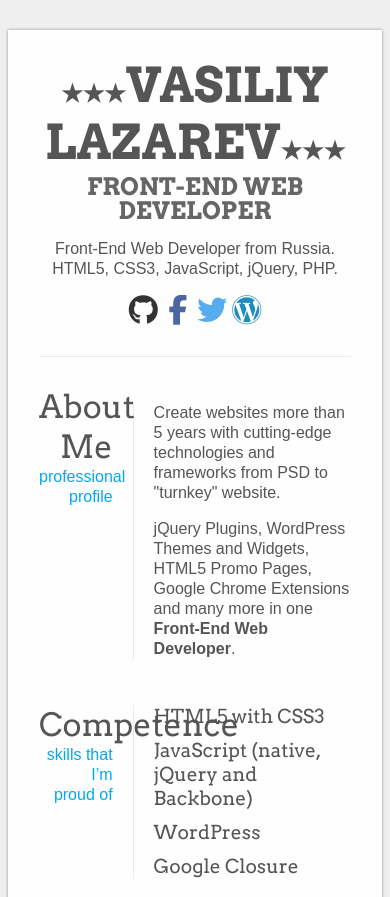
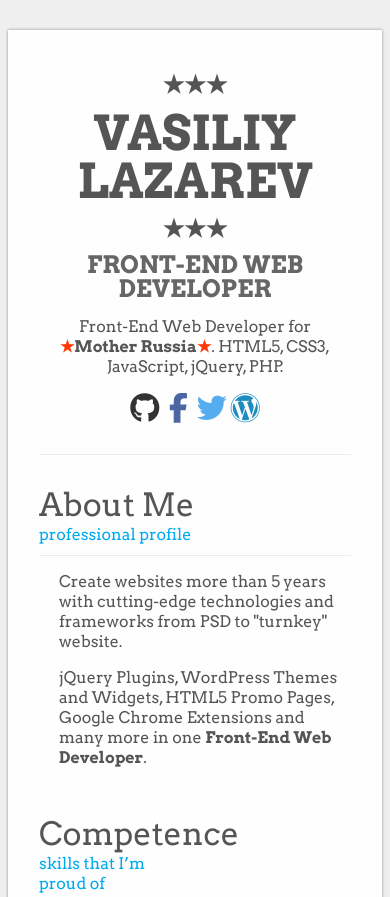
Before and after one commit to Belyash/belyash.github.io, a plain HTML site: page index.html in a window 390 px wide. Shown: the top 897 px of the page. Drawn offline with Linux system fonts and the light colour scheme; a web font is replaced by a local one.

```diff
--- a/index.html
+++ b/index.html
@@ -2,6 +2,7 @@
 <html>
 <head>
     <title>Vasiliy Lazarev aka Belyash, Front-End Web Developer</title>
+    <meta name="viewport" content="width=device-width,initial-scale=1.0,minimum-scale=1.0,maximum-scale=1.0,user-scalable=no">
     <link href="http://fonts.googleapis.com/css?family=Arvo:400,700" rel="stylesheet" type="text/css">
     <link href="http://fonts.googleapis.com/css?family=Droid+Sans:400,700" rel="stylesheet" type="text/css">
     <link rel="stylesheet" href="http://fortawesome.github.io/Font-Awesome/assets/font-awesome/css/font-awesome.css"/>
@@ -12,7 +13,7 @@
         <header class="header">
             <h1>Vasiliy Lazarev</h1>
             <h2>Front-End Web Developer</h2>
-            <p>Front-End Web Developer from Russia. HTML5, CSS3, JavaScript, jQuery, PHP.</p>
+            <p>Front-End Web Developer for <span class="russia">Mother&nbsp;Russia</span>. HTML5, CSS3, JavaScript, jQuery, PHP.</p>
             <ul class="social">
                 <li><a href="https://github.com/Belyash" target="_blank"><i class="fa fa-github"></i><span class="title">GitHub</span></a></li>
                 <li><a href="https://www.facebook.com/belyash" target="_blank"><i class="fa fa-facebook"></i><span class="title">Facebook</span></a></li>
--- a/style.css
+++ b/style.css
@@ -1,6 +1,6 @@
 html {
     color: #555555;
-    font: normal 16px/20px Arial, san-serif;
+    font: normal 16px/20px 'Arvo', Arial, san-serif;
 }
 body {
     background: #efefef;
@@ -22,8 +22,8 @@ a:hover {
     border-color: #ff8a00;
     color: #ff8a00;
 }
-dl {
-    margin: 0;
+p, dl {
+    margin: 1em 0;
 }
 dt {
     font: normal 1.2em 'Arvo';
@@ -114,6 +114,14 @@ dt .gray {
 .fa-wordpress {
     color: #1E8CBE
 }
+.russia {
+    font-weight: bold;
+}
+.russia:before,
+.russia:after {
+    color: #ff3703;
+    content: "\2605";
+}
 .content {
 
 }
@@ -146,3 +154,20 @@ dt .gray {
     margin-left: 30%;
     padding-left: 20px;
 }
+
+@media only screen and (max-width: 800px) {
+    .header h1:before, .header h1:after {
+        display: block;
+    }
+    .article hgroup {
+        float: none;
+        padding: 0 0 10px;
+        text-align: left;
+        width: auto;
+    }
+    .article__content {
+        border-top: 1px solid #EBEBEB;
+        border-left: 0;
+        margin-left: 0;
+    }
+}
```
